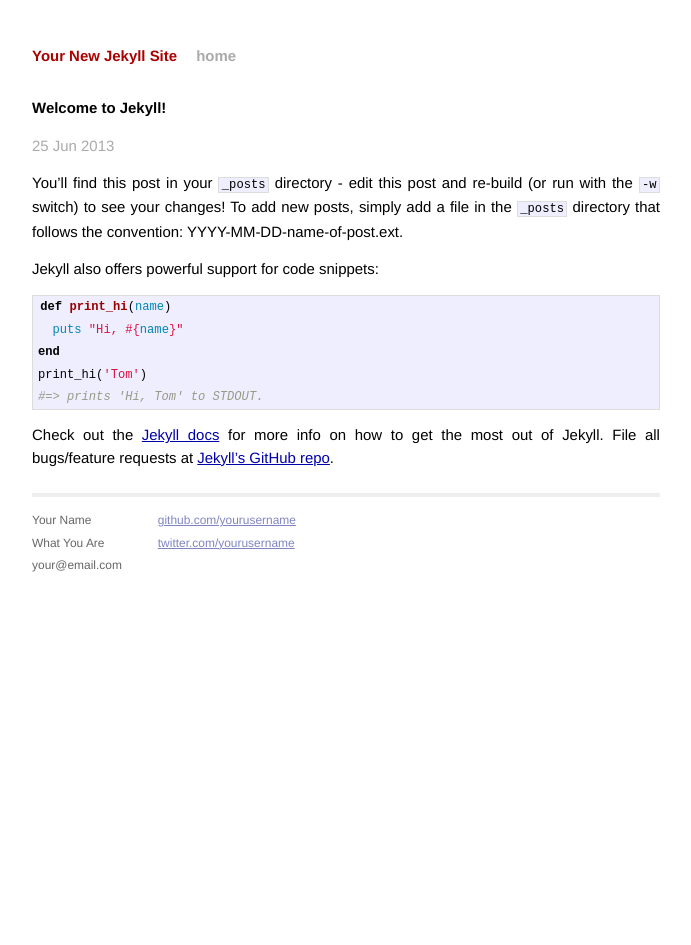
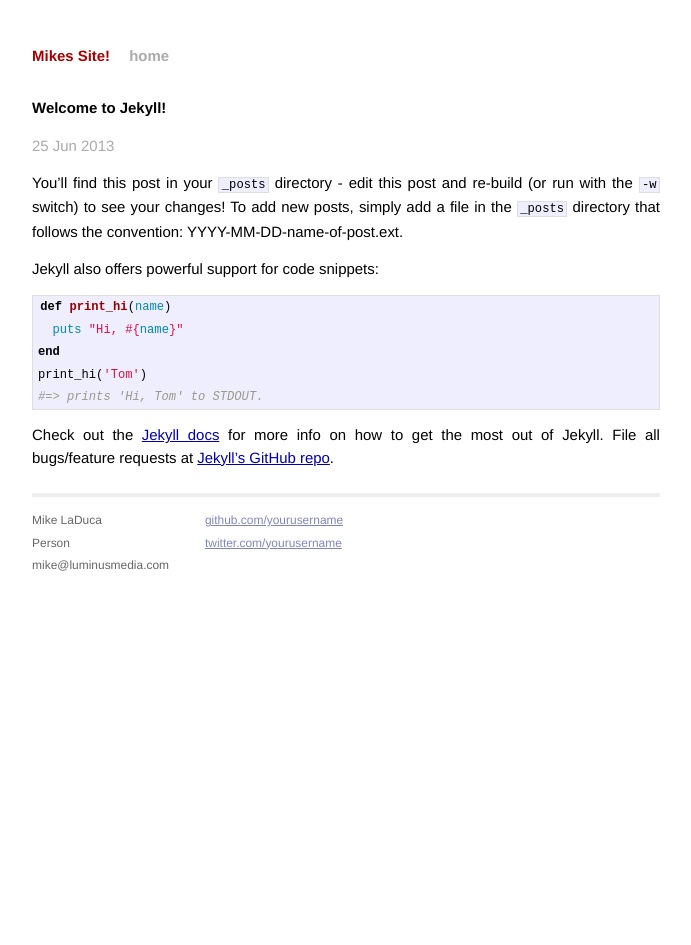
Before and after one commit to luminusmike/luminusmike.github.io, a Jekyll site: the page built from _posts/2013-06-25-welcome-to-jekyll.markdown, in a window 1280 px wide. Shown: the whole page, without its empty margins (294-985 px from the left). Built offline with Jekyll 4.4.1, drawn with Linux system fonts in a browser that asks for light colours.

Commit message:
Added a page

```diff
--- a/_layouts/default.html
+++ b/_layouts/default.html
@@ -18,7 +18,7 @@
         <div class="container">
           <div class="site">
             <div class="header">
-              <h1 class="title"><a href="/">{{ site.name }}</a></h1>
+              <h1 class="title"><a href="/">Mikes Site!</a></h1>
               <a class="extra" href="/">home</a>
             </div>
 
@@ -26,10 +26,9 @@
 
             <div class="footer">
               <div class="contact">
-                <p>
-                  Your Name<br />
-                  What You Are<br />
-                  your@email.com
+                <p>Mike LaDuca<br />
+                  Person<br />
+                  mike@luminusmedia.com
                 </p>
               </div>
               <div class="contact">
```
Also changed, not shown: about.html (added, +13 -0 lines).
